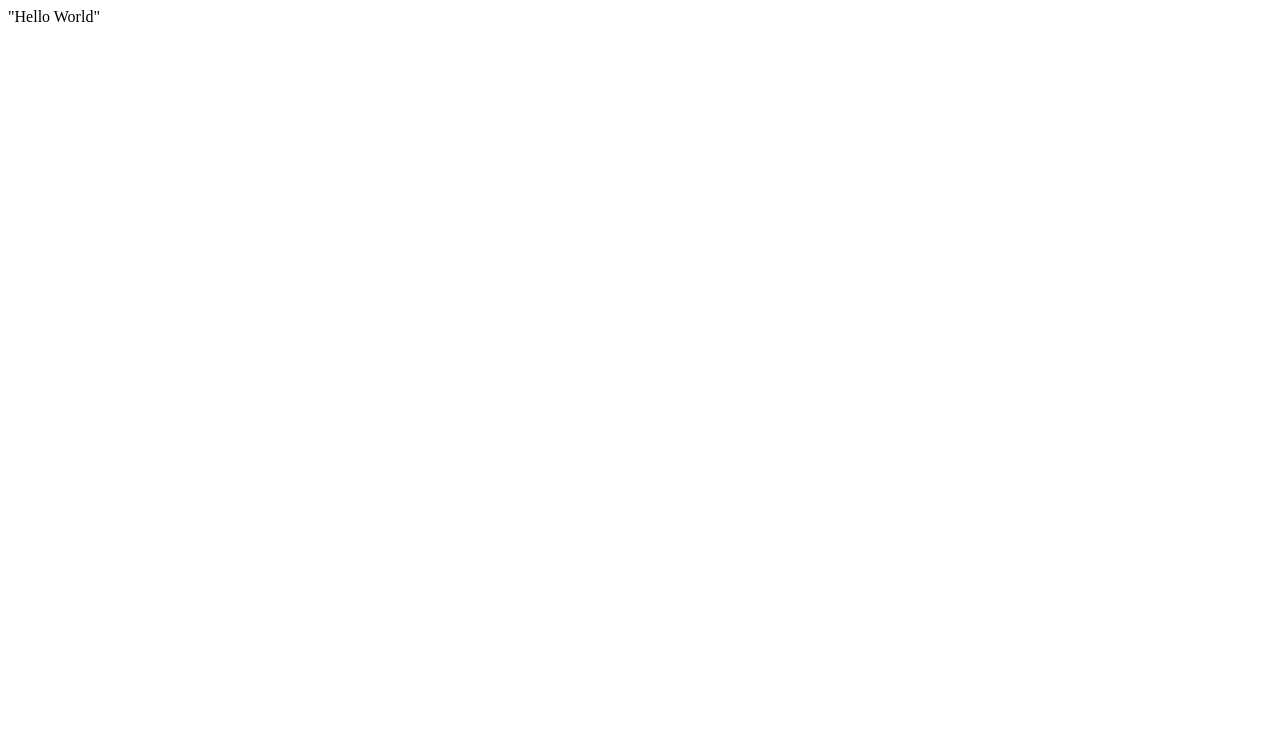
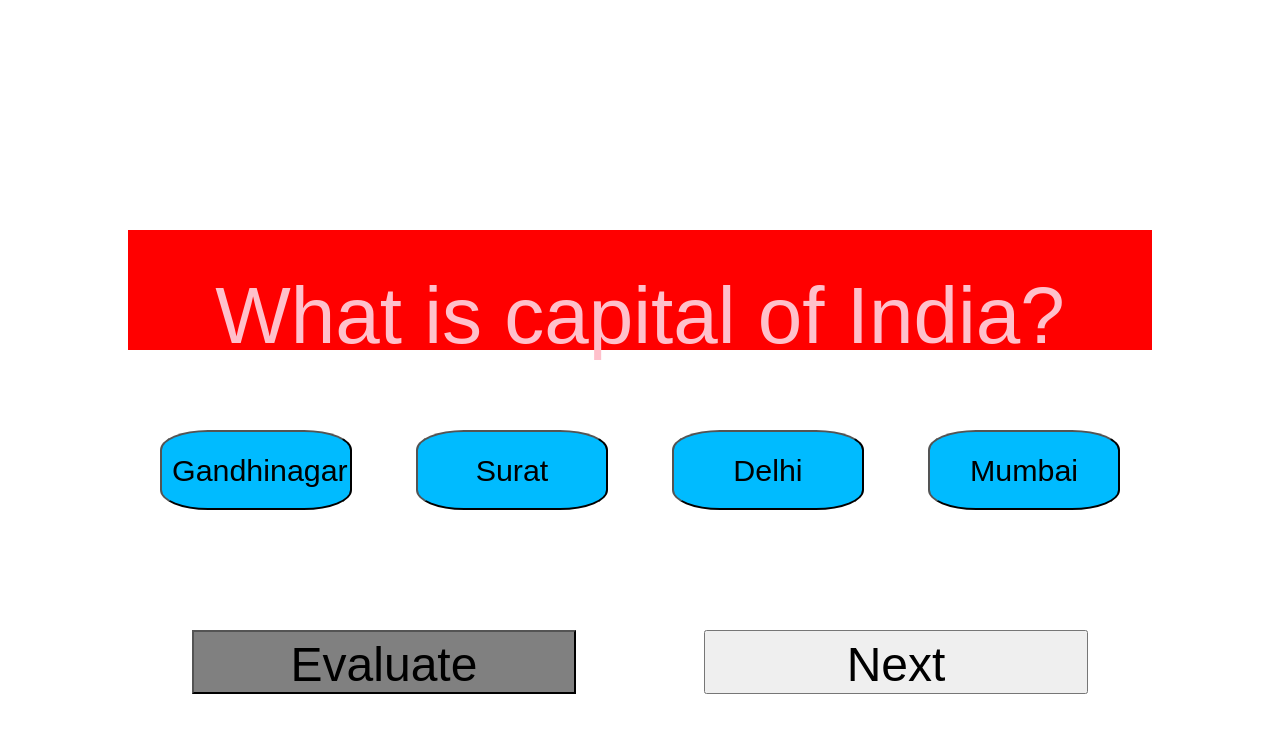
Before and after one commit to Akirajo/quizz.github.io, a plain HTML site: page index.html in a window 1280 px wide. Drawn offline with Linux system fonts and the light colour scheme.

Commit message:
Update index.html

```diff
--- a/index.html
+++ b/index.html
@@ -1 +1,34 @@
-"Hello World"
+<!DOCTYPE html>
+<html lang="en">
+<head>
+    <meta charset="UTF-8">
+    <meta http-equiv="X-UA-Compatible" content="IE=edge">
+    <meta name="viewport" content="width=device-width, initial-scale=1.0">
+    <link rel="stylesheet" href="quiz.css">
+
+</head>
+<body>
+    <div class="panel">
+        <div class="result">
+
+        </div>
+        <div class="question-container" id="question">
+            Question goes here.
+        </div>
+        <div class="option-container">
+            <button class="option" onclick="" id="op1" >option1</button>
+
+            <button class="option" id="op2" >option2</button>
+
+            <button class="option" id="op3">option3</button>
+
+            <button class="option" id="op4">option4</button>
+        </div>
+        <div class="navigation">
+            <button class="evaluate">Evaluate</button>
+            <button class="next">Next</button>
+        </div>
+    </div>
+    <script src="quiz.js"></script>
+</body>
+</html>
```
